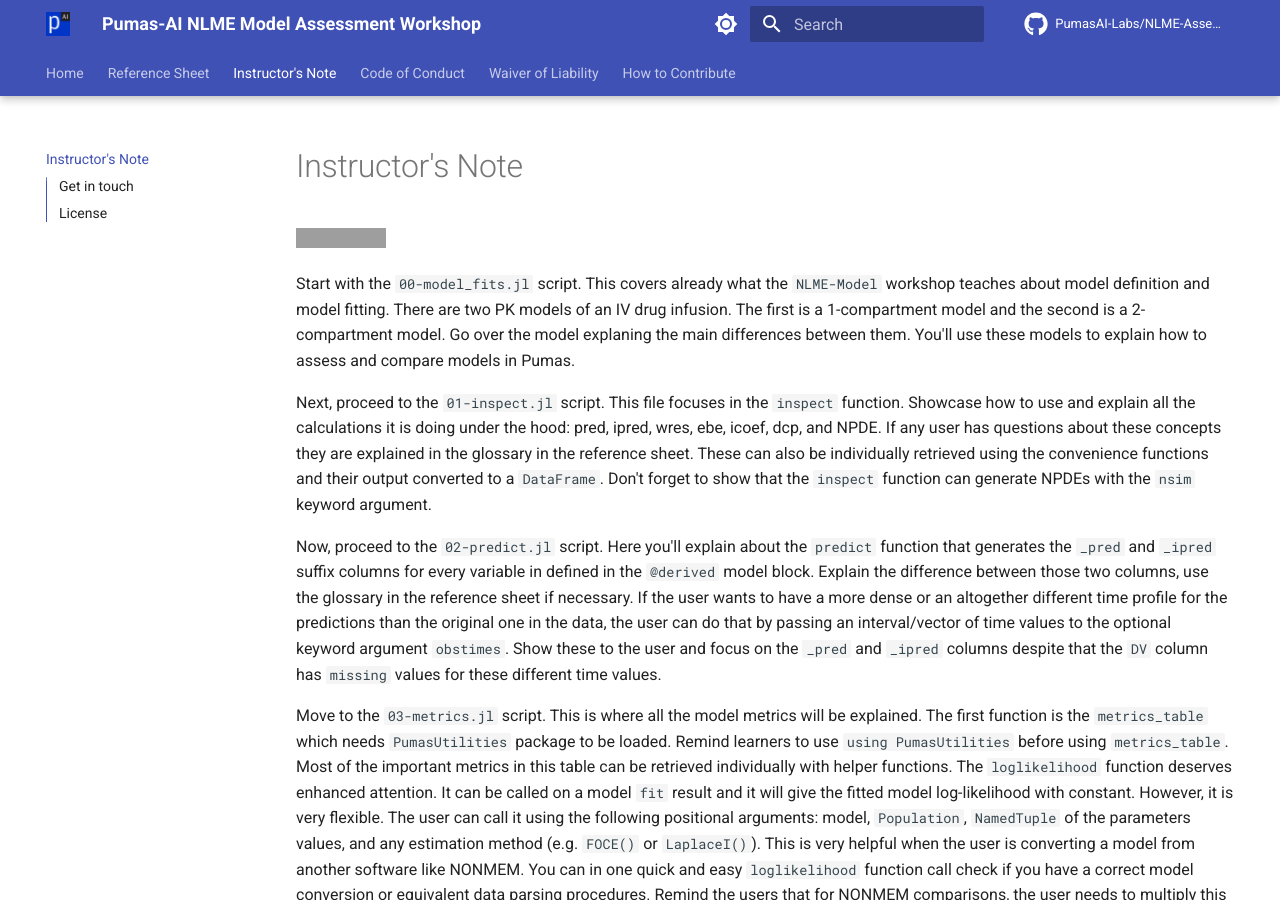
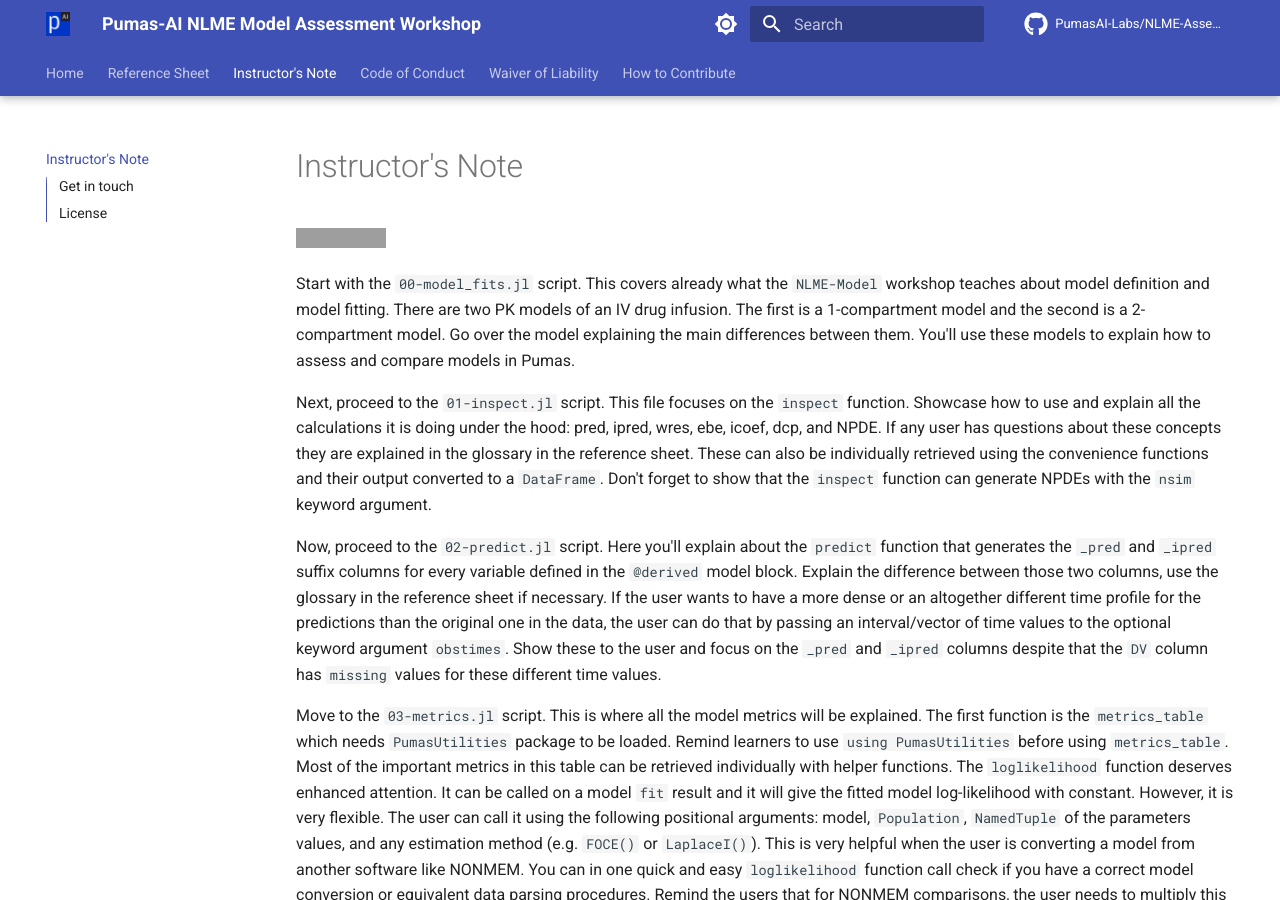
Before and after one commit to PumasAI-Labs/NLME-Assessment, an MkDocs documentation site: the page built from docs/instructors.md, in a window 1280 px wide and 900 px high. Built offline with MkDocs 1.6.1 and Material for MkDocs 9.7.7, drawn with Linux system fonts in a browser that asks for light colours; comment, search, counter and statistics services are not loaded; grey boxes are pictures that could not be loaded.

Commit message:
Apply suggestions from code review
Co-authored-by: Juan José González Oneto <80299581+jotas6@users.noreply.github.com>

```diff
--- a/docs/instructors.md
+++ b/docs/instructors.md
@@ -8,11 +8,11 @@
 This covers already what the `NLME-Model` workshop teaches about model definition and model fitting.
 There are two PK models of an IV drug infusion.
 The first is a 1-compartment model and the second is a 2-compartment model.
-Go over the model explaning the main differences between them.
+Go over the model explaining the main differences between them.
 You'll use these models to explain how to assess and compare models in Pumas.
 
 Next, proceed to the `01-inspect.jl` script.
-This file focuses in the `inspect` function.
+This file focuses on the `inspect` function.
 Showcase how to use and explain all the calculations it is doing under the hood:
 pred, ipred, wres, ebe, icoef, dcp, and NPDE.
 If any user has questions about these concepts they are explained in the glossary in the reference sheet.
@@ -20,7 +20,7 @@
 Don't forget to show that the `inspect` function can generate NPDEs with the `nsim` keyword argument.
 
 Now, proceed to the `02-predict.jl` script.
-Here you'll explain about the `predict` function that generates the `_pred` and `_ipred` suffix columns for every variable in defined in the `@derived` model block.
+Here you'll explain about the `predict` function that generates the `_pred` and `_ipred` suffix columns for every variable defined in the `@derived` model block.
 Explain the difference between those two columns, use the glossary in the reference sheet if necessary.
 If the user wants to have a more dense or an altogether different time profile for the predictions than the original one in the data,
 the user can do that by passing an interval/vector of time values to the optional keyword argument `obstimes`.
```
Also changed, not shown: docs/index.md (+2 -2 lines), docs/reference.md (+3 -3 lines).
